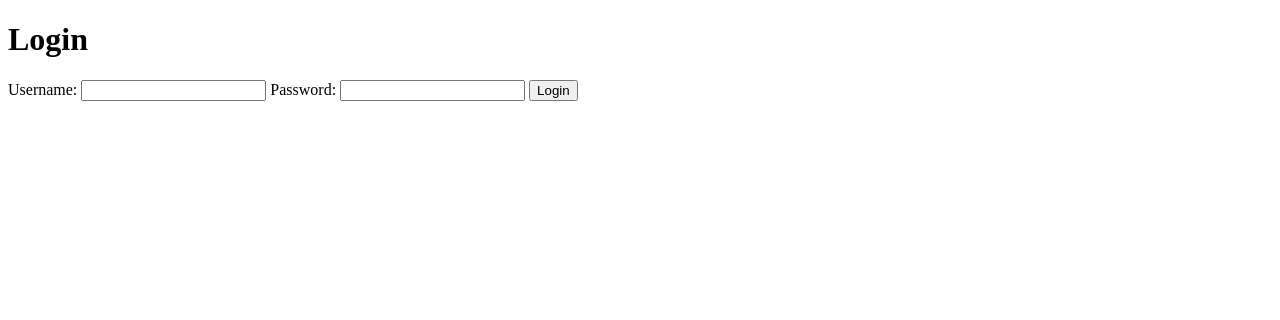
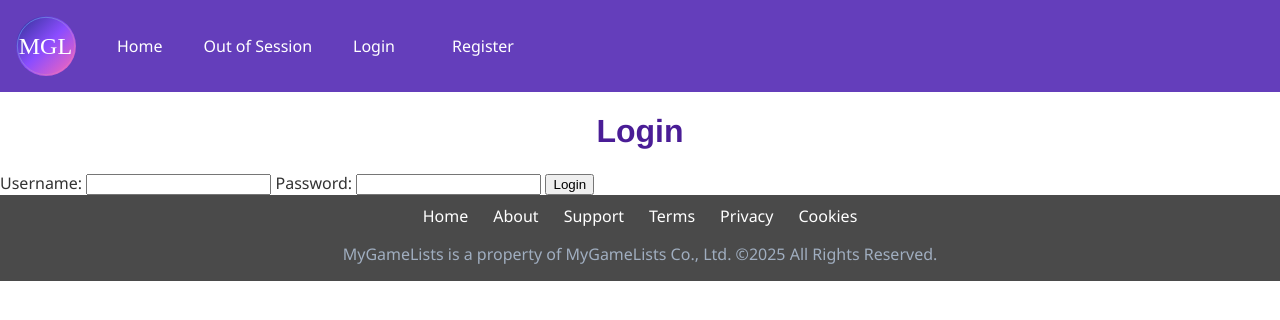
Before and after one commit to FlatWaffle/MyGameListsFork, a Flask app: page /login in a window 1280 px wide. Shown: the top 320 px of the page. Run offline with Flask 3, Linux system fonts and the light colour scheme.

Commit message:
Header and footer on all pages
Header and footer on all pages and added jinja code to the footer so it works when hosting. Also added the other html pages that will be filled

```diff
--- a/Templates/login.html
+++ b/Templates/login.html
@@ -4,8 +4,25 @@
     <meta charset="UTF-8">
     <meta name="viewport" content="width=device-width, initial-scale=1.0">
     <title>Login</title>
+    <link rel="stylesheet" href="{{ url_for('static', filename='css/style.css') }}">
 </head>
 <body>
+    <!-- header -->
+    <header>
+        <div class="header_container">
+            <img src="../static/Images/MGL_Logo.svg" alt="MyGameLists Logo">
+            <a href="{{ url_for('index') }}">Home</a>
+            {% if session.get('logged_in') %}
+                <span>In Session ({{ session.get('username') }})</span>
+                <a href="{{ url_for('logout') }}">Logout</a>
+            {% else %}
+                <span>Out of Session</span>
+                <a href="{{ url_for('login') }}">Login</a>
+                <a href="{{ url_for('register') }}">Register</a>
+            {% endif %}
+        </div>
+    </header>
+
     <div class="login">
         <h1>Login</h1>
         <form action="/login" method="POST">
@@ -16,5 +33,19 @@
             <input type="submit" value="Login">
         </form>
     </div>
+
+    <footer>
+        <div class="footerlinks">
+            <a href="{{ url_for('index') }}">Home</a>
+            <a href="{{ url_for('about') }}">About</a>
+            <a href="{{ url_for('support') }}">Support</a>
+            <a href="{{ url_for('terms') }}">Terms</a>
+            <a href="{{ url_for('privacy') }}">Privacy</a>
+            <a href="{{ url_for('cookies') }}">Cookies</a>
+        </div>
+        <div class="footerCR">
+            <p>MyGameLists is a property of MyGameLists Co., Ltd. ©2025 All Rights Reserved.</p>
+        </div>
+    </footer>
 </body>
 </html>
--- a/app1.py
+++ b/app1.py
@@ -67,5 +67,33 @@ def logout():
 def game_details():
     return render_template('GameDetails.html')
 
+@app.route('/list')
+def list():
+    return render_template('list.html')
+
+@app.route('/guides')
+def guides():
+    return render_template('guides.html')
+
+@app.route('/about')
+def about():
+    return render_template('about.html')
+
+@app.route('/support')
+def support():
+    return render_template('support.html')
+
+@app.route('/terms')
+def terms():
+    return render_template('terms.html')
+
+@app.route('/privacy')
+def privacy():
+    return render_template('privacy.html')
+
+@app.route('/cookies')
+def cookies():
+    return render_template('cookies.html')
+
 if __name__ == '__main__':
     app.run(debug=True)
```
Also changed, not shown: Templates/GameDetails.html (+6 -6 lines), Templates/about.html (added, +11 -0 lines), Templates/guides.html (+35 -1 lines), Templates/index.html (+6 -6 lines), Templates/list.html (+26 -7 lines), Templates/register.html (+31 -0 lines), Templates/terms.html (added, +11 -0 lines), Templates/cookies.html (added), Templates/privacy.html (added), Templates/support.html (added).
